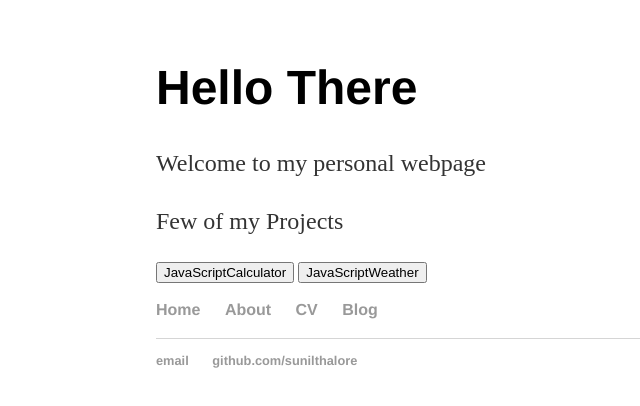
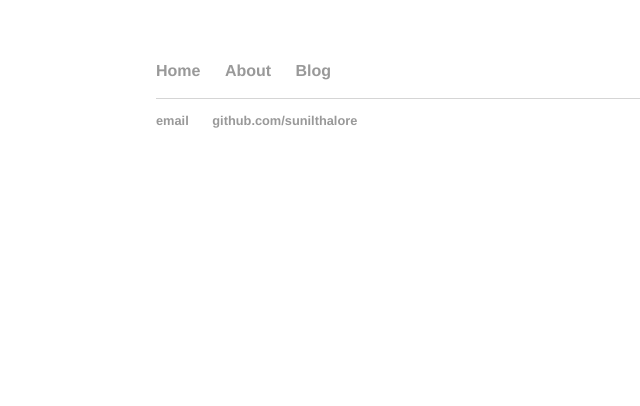
Before and after one commit to sunilthalore/sunilthalore.github.io, a plain HTML site: page index.html in a window 1280 px wide. Shown: the whole page, without its empty margins (36-676 px from the left). Drawn offline with Linux system fonts and the light colour scheme.

Commit message:
removed buttons

```diff
--- a/index.html
+++ b/index.html
@@ -6,20 +6,10 @@
 </head>
 
 <body>
-	<div >
-		<h1>Hello There</h1>
-		<p>Welcome to my personal webpage</p>
-		<p>Few of my Projects</p>
-	</div>
-	<div >
-		<button>JavaScriptCalculator</button>
-		<button>JavaScriptWeather</button>
-  </div>
     <nav>
 <ul>
 <li><a href="/">Home</a></li>
 <li><a href="/about">About</a></li>
-<li><a href="/cv">CV</a></li>
 <li><a href="/blog">Blog</a></li>
 </ul>
     </nav>
```
